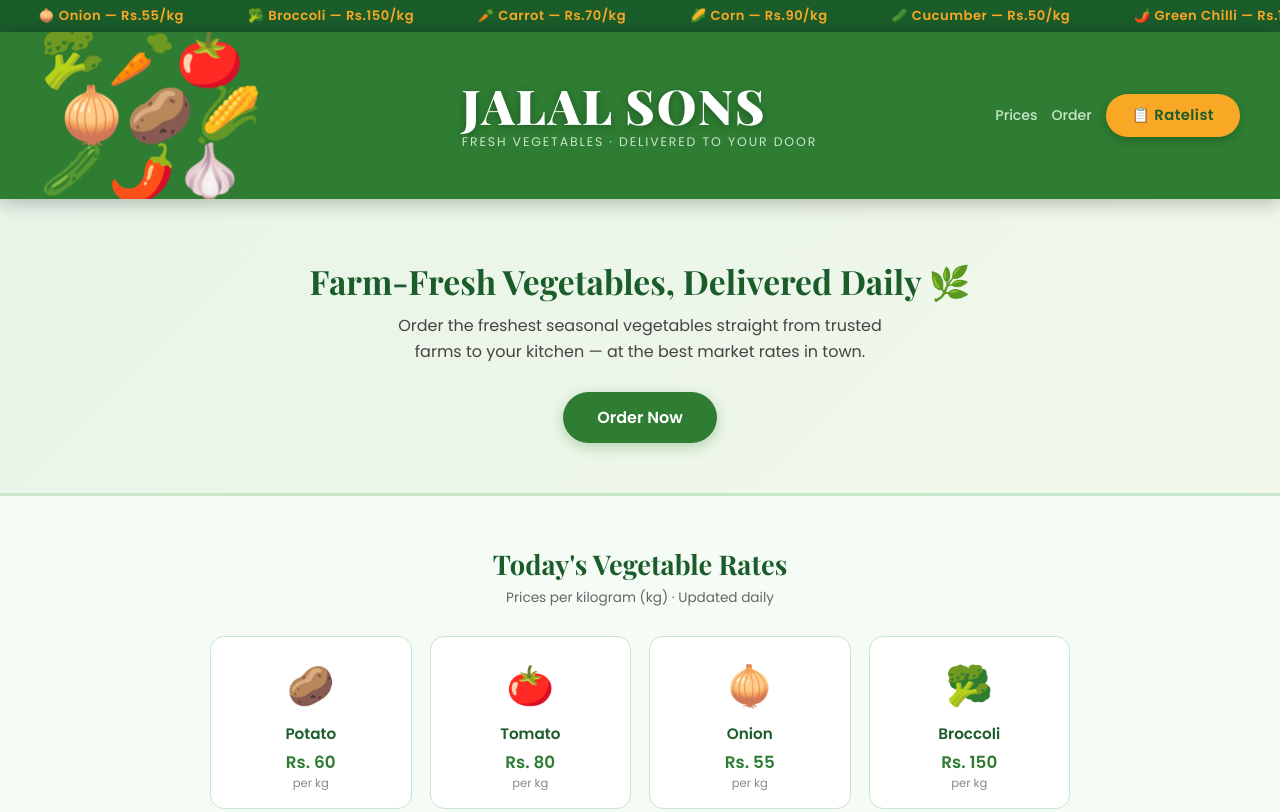
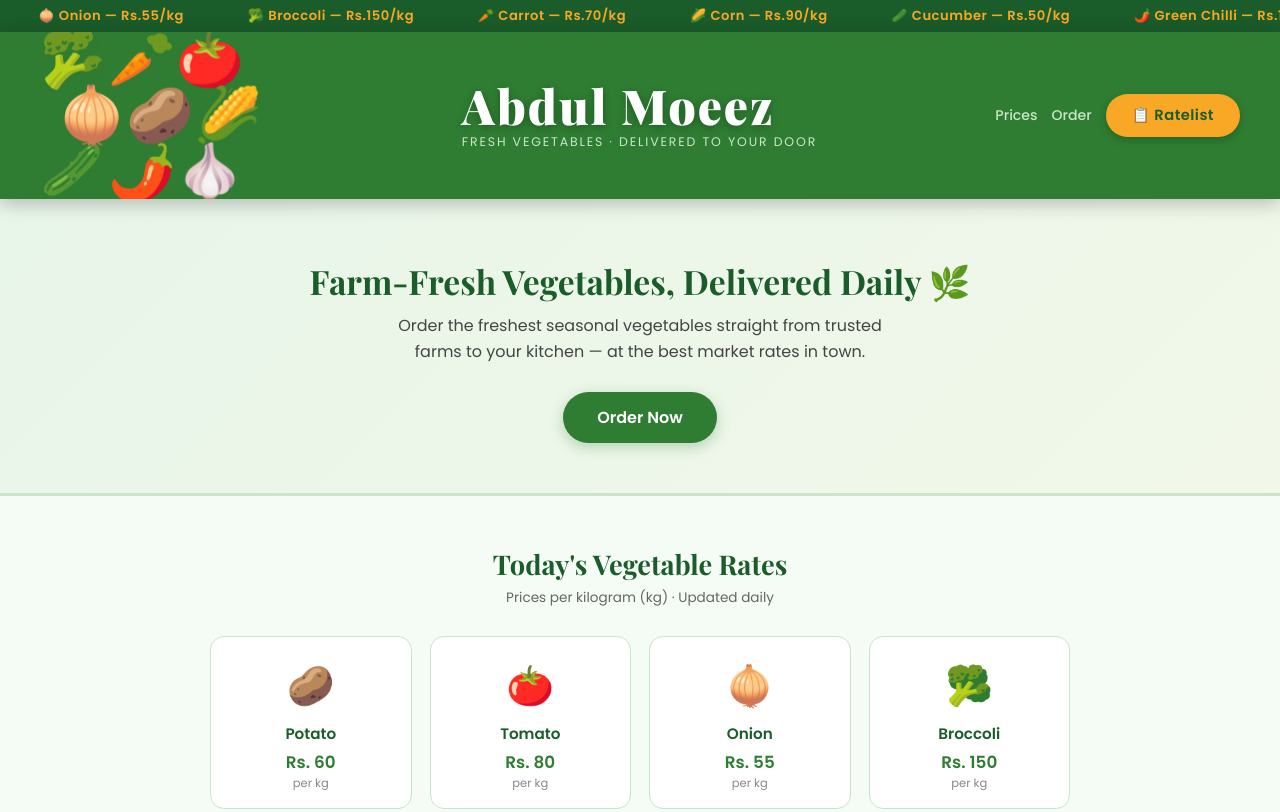
Before and after one commit to abdulmoeez4439-jpg/practice.html, a plain HTML site: page index.html in a window 1280 px wide. Shown: the top 812 px of the page. Drawn offline with nearby package versions, Linux system fonts and the light colour scheme.

Commit message:
Update brand name to Abdul Moeez in index.html

```diff
--- a/index.html
+++ b/index.html
@@ -387,7 +387,7 @@
     <div>🥒🌶️🧄</div>
   </div>
   <div class="brand">
-    <div class="brand-name">JALAL SONS</div>
+    <div class="brand-name">Abdul Moeez</div>
     <div class="brand-tag">Fresh Vegetables · Delivered to Your Door</div>
   </div>
   <nav class="nav-links">
```
